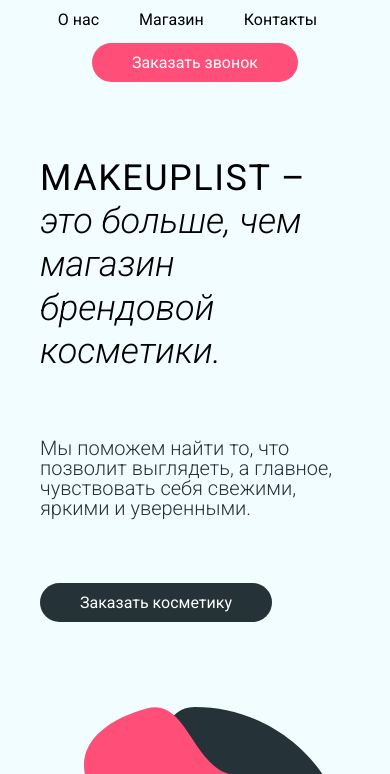
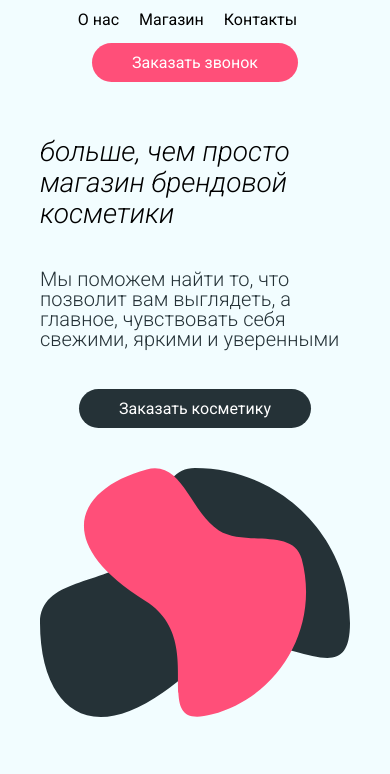
Before and after one commit to Barister/makeuplist, a plain HTML site: page index.html in a window 390 px wide. Shown: the part 70-844 px from the top of the page. Drawn offline with Linux system fonts and the light colour scheme.

Commit message:
Corrected responsiveness for header and main-sec

```diff
--- a/css/style.scss
+++ b/css/style.scss
@@ -68,7 +68,8 @@ body {
    overflow: clip;
    display: flex;
    flex-direction: column;
-
+   //margin: 0px 0px 40px 0px;
+   //padding: 0px 0px 40px 0px;
 }
 
 .page {
@@ -168,6 +169,10 @@ body {
          column-gap: 4.0rem;
          margin-right: 15px;
       }
+      @media (max-width: 500px) {
+         justify-content: center;
+         column-gap: 2.0rem;
+      }
    }
 
    /* .menu__item */
@@ -216,12 +221,18 @@ body {
       z-index: 10;
       align-items: center;
       padding-top: 9.0rem;
+      gap: 2.0rem;
       @media (max-width: 920px) {
-         padding-top: 17.7rem;
+         padding-top: 15.7rem;
+         padding-bottom: 9.0rem;
          gap: 8.5rem;
       }
       @media (max-width: 655px) {
          padding-top: 22.7rem;
+      }
+      @media (max-width: 500px) {
+         padding-top: 20.7rem;
+         gap: 4.0rem;
       }
    }
 
@@ -237,6 +248,9 @@ body {
       @media (max-width: 920px) {
          gap: 6.5rem;
       }
+      @media (max-width: 500px) {
+         gap: 4.0rem;
+      }
    }
 
    /* .main-section__title */
@@ -251,6 +265,10 @@ body {
          font-weight: 300;
          letter-spacing: normal;
       }
+      @media (max-width: 500px) {
+         font-size: 2.8rem;
+         line-height: 1.1;
+      }
    }
 
    /* .main-section__text */
@@ -263,6 +281,9 @@ body {
 
 	&__button {
       width: max-content;
+      @media (max-width: 655px) {
+         align-self: center;
+      }
 	}
 
 
@@ -270,9 +291,12 @@ body {
    /* .main-section__image */
 
    &__image {
-      flex: 0 1 auto;
+      flex: 0 1 60%;
       cursor: grab;
-      transition: transform 12s ease;
+      //transition: transform 12s ease;
+      @media (max-width: 920px) {
+         flex: 0 1 auto;
+      }
    }
 
    .image-main {
--- a/index.html
+++ b/index.html
@@ -38,13 +38,14 @@
          <section class="page__main main-section">
             <div class="main-section__container">
                <div class="main-section__content">
-                  <h1 class="main-section__title title">MAKEUPLIST – <span>
-                        это больше, чем магазин брендовой
-                        косметики.
+                  <h1 class="main-section__title title"><!-- MAKEUPLIST – --><span>
+                        <!-- это--> больше, чем просто магазин брендовой
+                        косметики
                      </span>
                   </h1>
-                  <div class="main-section__text">Мы поможем найти то, что позволит выглядеть, а главное, чувствовать
-                     себя свежими, яркими и уверенными.</div>
+                  <div class="main-section__text">Мы поможем найти то, что позволит вам выглядеть, а главное,
+                     чувствовать
+                     себя свежими, яркими и уверенными</div>
                   <button class="main-section__button btn btn--dark">Заказать косметику</button>
                </div>
                <div class="main-section__image image-main">
--- a/js/script.js
+++ b/js/script.js
@@ -7,11 +7,11 @@ const backImage = document.querySelector('.image-main__background');
 let rotationActive = false;
 
 button.addEventListener('click', () => {
-   rotationActive = !rotationActive; // Инвертируем состояние
+   rotationActive = !rotationActive;
 
    if (rotationActive) {
-      frontImage.style.animation = 'spin-clockwise 12s infinite linear';
-      backImage.style.animation = 'spin-counter-clockwise 12s infinite linear';
+      frontImage.style.animation = 'spin-clockwise 8s ease';
+      backImage.style.animation = 'spin-counter-clockwise 8s ease';
    } else {
       frontImage.style.animation = 'spin-counter-clockwise 2s forwards ease';
       backImage.style.animation = 'spin-clockwise 2s forwards ease';
```
Also changed, not shown: css/style.css.
